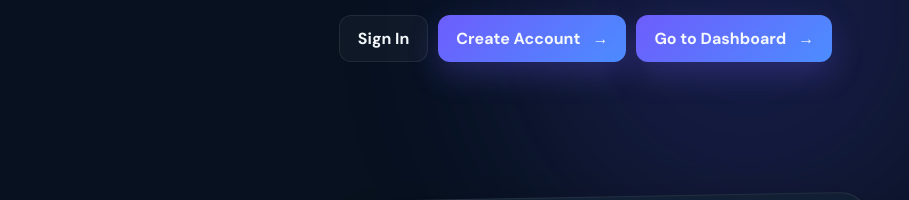
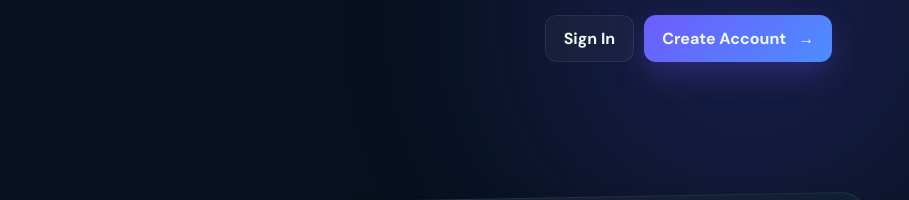
Before and after one commit to Sujalyadav-150/HireTrack360, a website: page frontend/index.html in a window 1280 px wide. Shown: the top 200 px of the page, 371-1280 px from the left. Drawn offline with Linux system fonts and the light colour scheme.

Commit message:
Remove direct dashboard link from public landing page

```diff
--- a/frontend/index.html
+++ b/frontend/index.html
@@ -16,7 +16,7 @@
     <div class="nav-actions">
       <a href="login.html?role=jobseeker" class="btn btn-ghost">Sign In</a>
       <a href="signup.html?role=jobseeker" class="btn btn-primary">Create Account <span>→</span></a>
-      <a href="dashboard.html" class="btn btn-primary" id="dashboardLink" hidden>Go to Dashboard <span>→</span></a>
+
     </div>
   </header>
 
```
